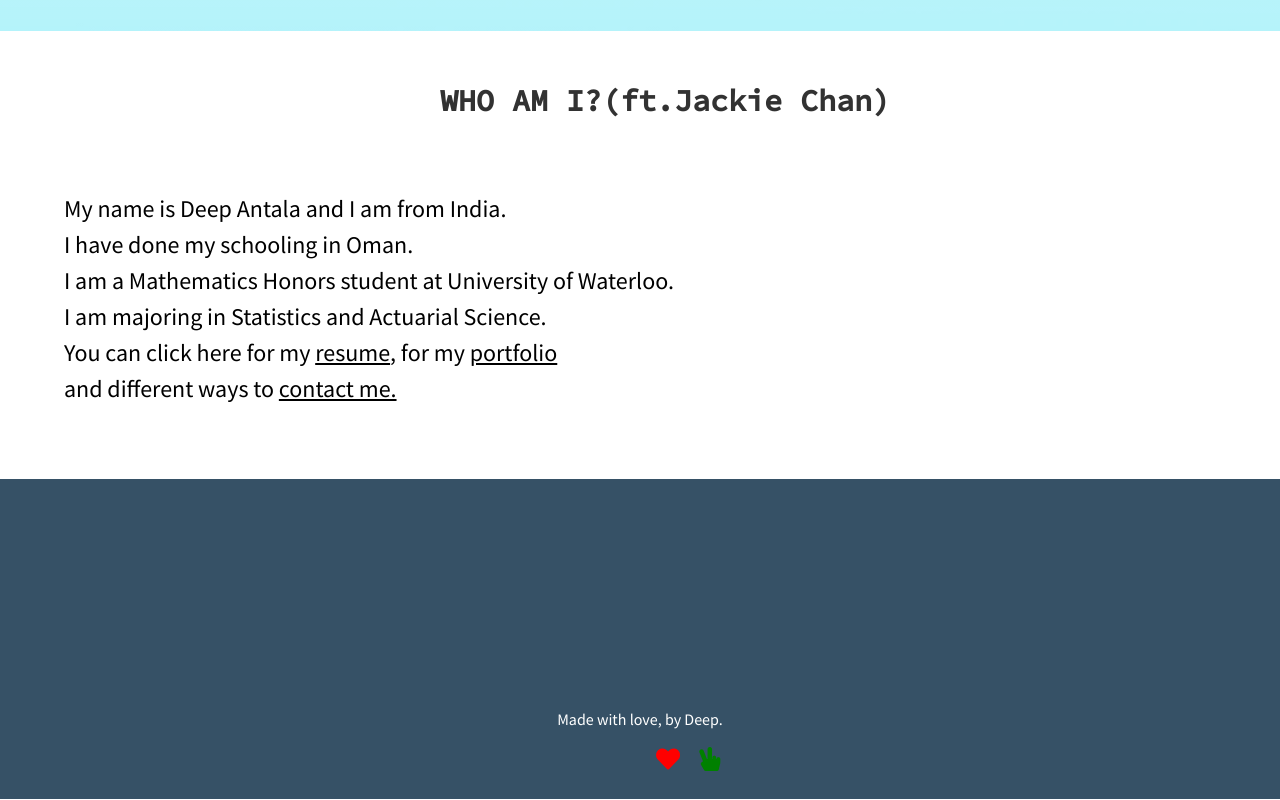
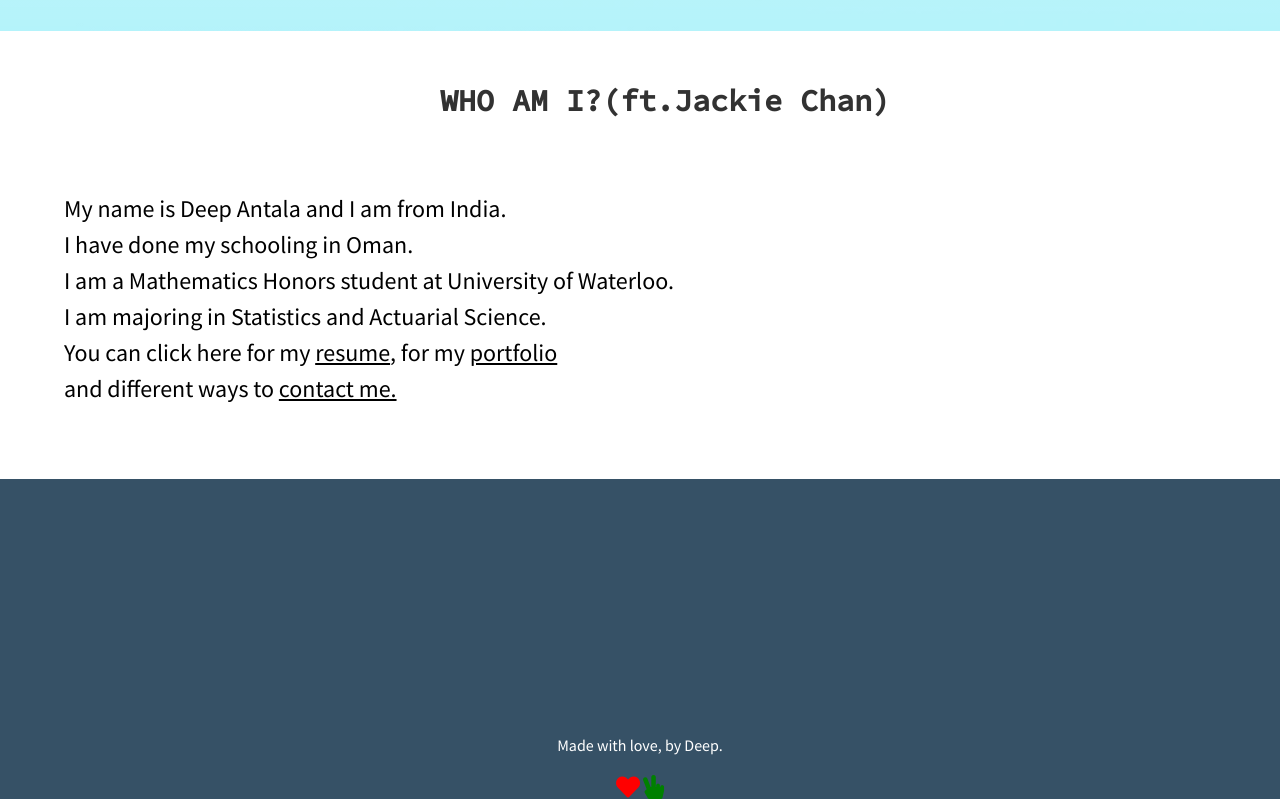
Before and after one commit to DeepAntala/DeepAntala.github.io, a plain HTML site: page index.html in a window 1280 px wide. Shown: the part 769-1569 px from the top of the page. Drawn offline with nearby package versions, Linux system fonts and the light colour scheme.

Commit message:
Update main.css

```diff
--- a/css/main.css
+++ b/css/main.css
@@ -247,43 +247,36 @@ footer{
 	box-sizing: border-box;
 	background: #365166;
 	z-index: 1;
+	position: relative;
+	justify-content: center;
+    align-items: center;
+    text-align: center;
 }
 
 
 .ftext{
 	font-family: "Source Sans Pro", sans-serif;
 	/*height: 20vh;*/
-	padding-top: 100px;
-	text-align: center;
-	display: flex;
-	top: 130px;
-	position: relative;
-	justify-content: center;
-    align-items: center;
+	padding-top: 16rem;
+	/*top: 130px;*/
     color: white;
 }
 
 .fa-heart{
 	font-size: 3vh;
-	text-align: center;
-	display: flex;
 	color: red;
-	left: 82vh;
+	/*left: 82vh;*/
+	position: relative;
 	font-weight: 900;
 	z-index:1;
-	position: relative;
-	justify-content: center;
-    align-items: center;
-    top: 16vh;
+    /*top: 16vh;*/
 }
 
 .fa-hand-peace{
 	font-size: 3vh;
-	text-align: center;
-	display: flex;
 	color: green;
-	left: 84vh;
+	position: relative;
+	/*left: 84vh;*/
 	z-index:1;
-	position: relative;
-    top: 16vh;
+    /*top: 16vh;*/
 }
```
